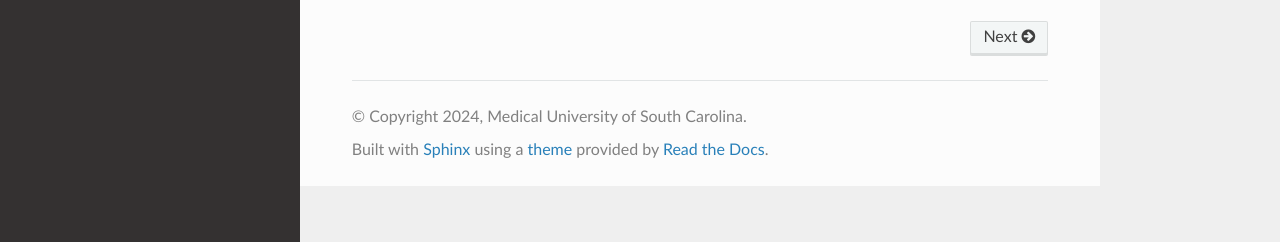
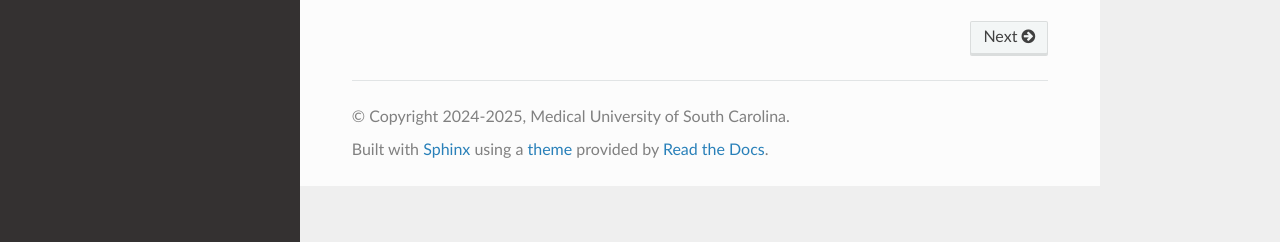
Before and after one commit to BenCaiello/isoSegDenoise, a Sphinx documentation site: the page built from docs/source/index.rst, in a window 1280 px wide. Shown: the part 655-897 px from the top of the page. Built offline with Sphinx 7.4.7 and the Read the Docs theme 3.1.0, drawn with Linux system fonts in a browser that asks for light colours.

Commit message:
Update conf.py

```diff
--- a/docs/source/conf.py
+++ b/docs/source/conf.py
@@ -7,9 +7,9 @@
 # https://www.sphinx-doc.org/en/master/usage/configuration.html#project-information
 
 project = 'isosegdenoise'
-copyright = '2024, Medical University of South Carolina'
+copyright = '2024-2025, Medical University of South Carolina'
 author = 'Ben Caiello'
-release = '0.1.0'
+release = '0.2.4'
 
 
 # -- General configuration ---------------------------------------------------
```
